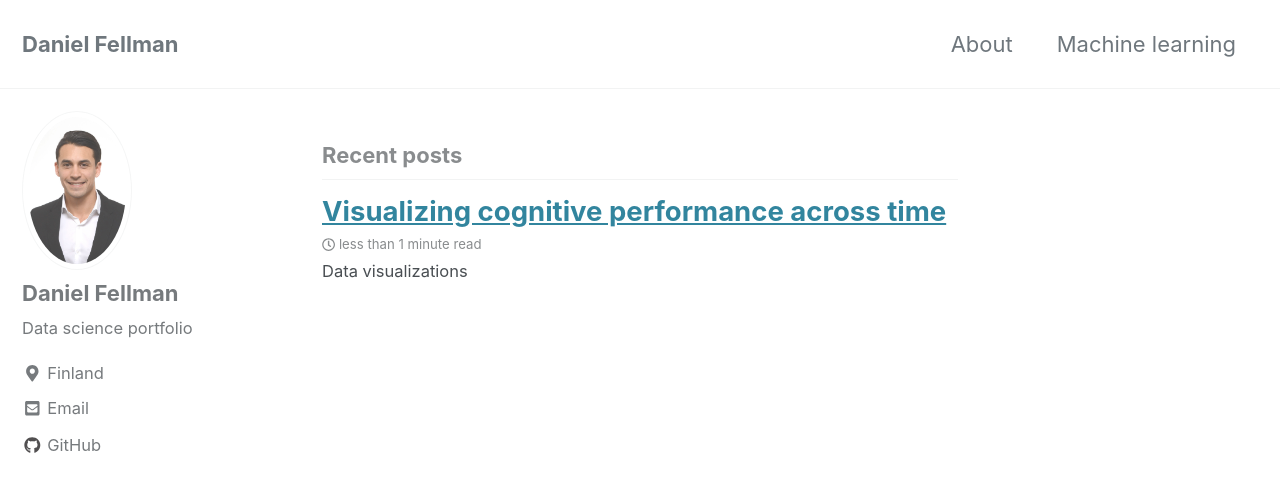
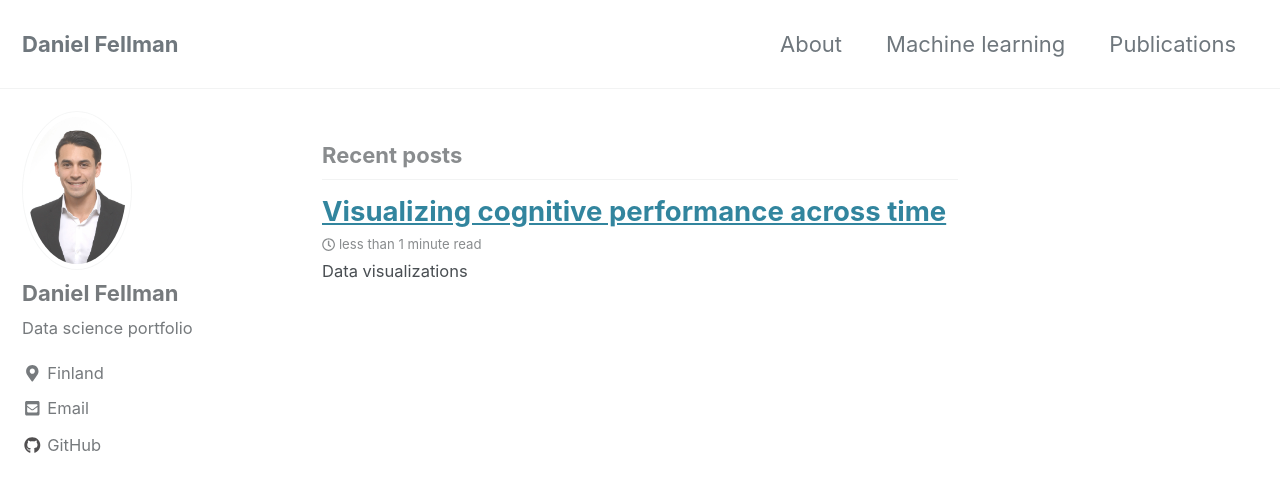
Before and after one commit to danielfellman/df.github.io, a Jekyll site: the page built from index.html, in a window 1280 px wide and 900 px high. Shown: the top 492 px of the window. Built offline with Jekyll 4.4.1, drawn with Linux system fonts in a browser that asks for light colours; cached includes are drawn as plain includes; nearby versions of some CDN libraries; the list of posts is cut into pages by our own code.

Commit message:
Update navigation.yml

```diff
--- a/_data/navigation.yml
+++ b/_data/navigation.yml
@@ -4,6 +4,8 @@ main:
     url: /about/
   - title: "Machine learning"
     url: /machine-learning/
+  - title: "Publications"
+    url: /publ/
 
   # - title: "About"
   #   url: https://mmistakes.github.io/minimal-mistakes/about/
```
